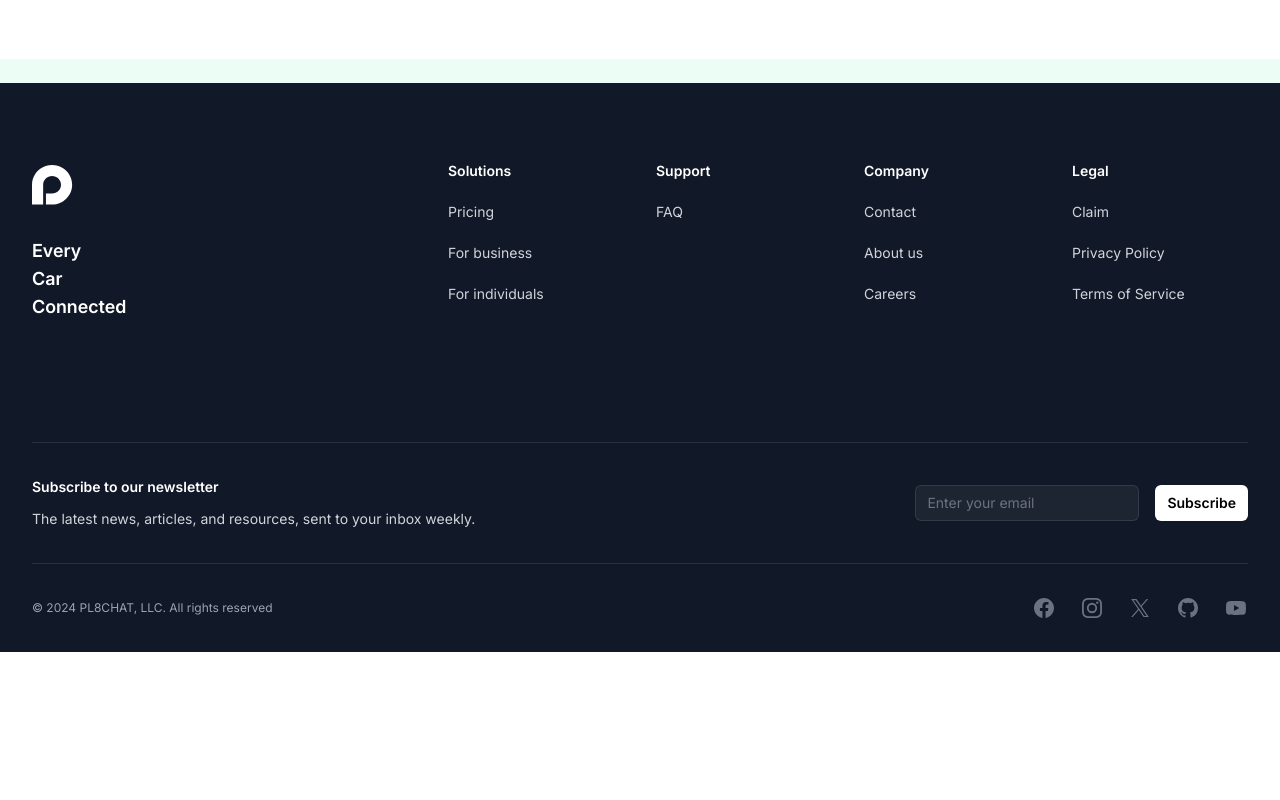
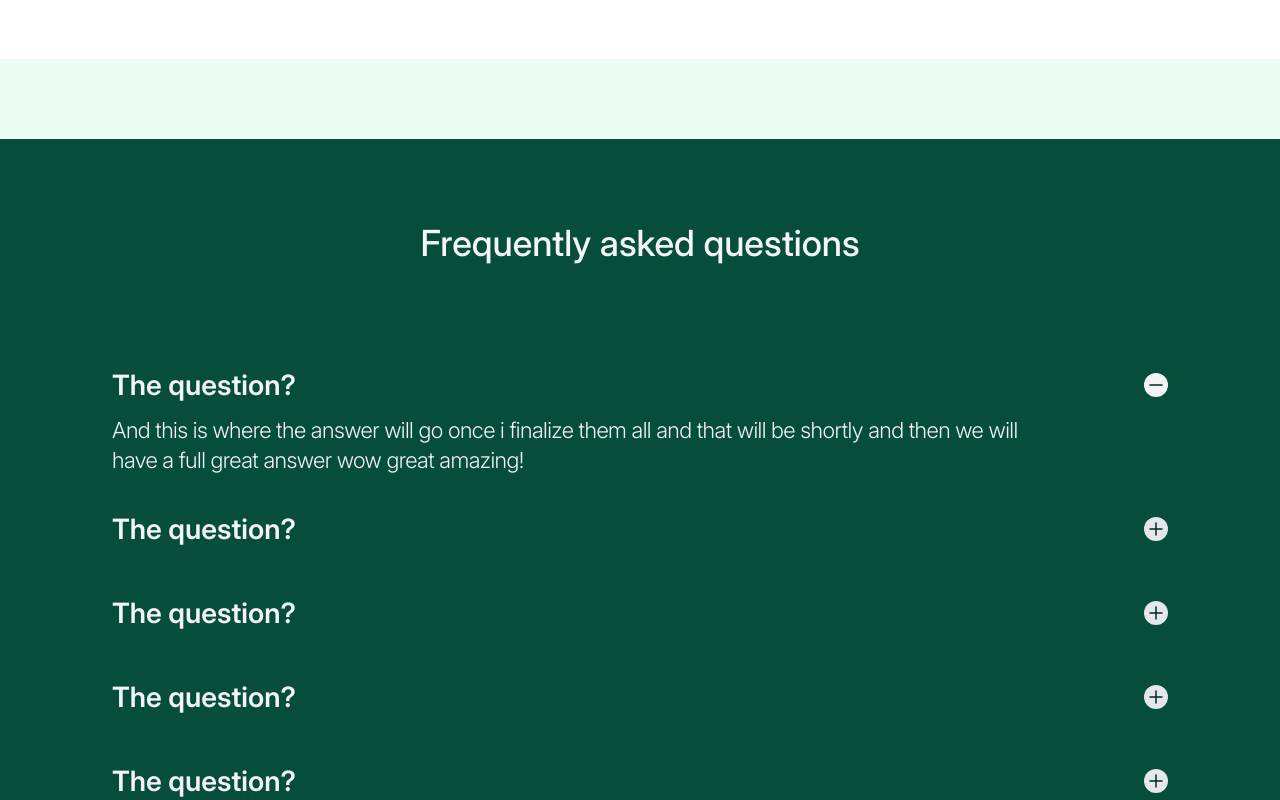
Before and after one commit to pl8chat/pl8chat-website, a Next.js app: page / in a window 1280 px wide. Shown: the part 2120-2920 px from the top of the page. Before the commit the page ends 2772 px from the top, so only its background shows below. Built offline with nearby package versions, Linux system fonts and the light colour scheme.

Commit message:
faq added

```diff
--- /dev/null
+++ b/src/components/faq.tsx
@@ -0,0 +1,76 @@
+'use client'
+import { useState } from 'react'
+import PlusIconSVG from './svgs/plusIcon'
+import MinusIconSVG from './svgs/minusIcon'
+
+const faqs = [
+  {
+    id: 1,
+    question: 'The question?',
+    answer: `And this is where the answer will go once i finalize them all and that will be shortly and then we will have a full great answer wow great amazing!`,
+  },
+  {
+    id: 2,
+    question: 'The question?',
+    answer: `And this is where the answer will go once i finalize them all and that will be shortly and then we will have a full great answer wow great amazing!`,
+  },
+  {
+    id: 3,
+    question: 'The question?',
+    answer: `And this is where the answer will go once i finalize them all and that will be shortly and then we will have a full great answer wow great amazing!`,
+  },
+  {
+    id: 4,
+    question: 'The question?',
+    answer: `And this is where the answer will go once i finalize them all and that will be shortly and then we will have a full great answer wow great amazing!`,
+  },
+  {
+    id: 5,
+    question: 'The question?',
+    answer: `And this is where the answer will go once i finalize them all and that will be shortly and then we will have a full great answer wow great amazing!`,
+  },
+  // More questions...
+]
+
+export default function FAQ({ }) {
+  const [openIds, setOpenIds] = useState<number[]>([1]);
+
+  const handleAccordion = (id: number) => {
+    setOpenIds((prevOpenIds) => {
+      if (prevOpenIds.includes(id)) {
+        // If the ID is already in the array, remove it
+        return prevOpenIds.filter(openId => openId !== id);
+      } else {
+        // Otherwise, add the ID to the array
+        return [...prevOpenIds, id];
+      }
+    });
+  };
+
+  return (
+    <div className="self-stretch px-28 py-20 bg-emerald-900 inline-flex flex-col justify-start items-center gap-20">
+      <div className="self-stretch text-center justify-start text-neutral-100 text-4xl font-medium leading-[48px]">Frequently asked questions</div>
+      <div className="self-stretch flex flex-col justify-start items-start gap-4">
+        {faqs.map((faq) => (
+          <div key={faq.id} className='w-full pt-6 flex flex-col gap-4'>
+            <button onClick={() => handleAccordion(faq.id)} className='flex w-full items-start justify-between text-left text-gray-100'>
+              <span className="text-[28px] font-semibold leading-7">{faq.question}</span>
+              <span className="ml-6 flex h-7 items-center">
+                {openIds.includes(faq.id) ? (
+                  <MinusIconSVG />
+                ) : (
+                  <PlusIconSVG />
+                )}
+              </span>
+            </button>
+            <div className={`${openIds.includes(faq.id) ? 'accordionOpen accordion' : 'accordion'}`}>
+              <div className={`pr-[120px] text-gray-100 text-[22px] font-light leading-[30px] tracking-tight accordionInner`}>
+                {faq.answer}
+              </div>
+            </div>
+          </div>
+        ))}
+      </div>
+    </div>
+  )
+}
--- a/src/components/featureSection.tsx
+++ b/src/components/featureSection.tsx
@@ -11,6 +11,7 @@ import ChatBubbleSVG from './svgs/chatBubble'
 import PhoneIconSVG from './svgs/phoneIcon'
 import AppStoreSVG from './svgs/appleAppStore'
 import GooglePlayStoreSVG from './svgs/googlePlayStore'
+import FAQ from './faq'
 import { FC } from 'react'
 import { isPromise } from 'util/types'
 
@@ -132,8 +133,8 @@ const FeatureSection: FC = () => {
                     <div
                       key={index}
                       className="w-[644px] self-stretch px-6 py-2.5 hover:bg-gray-100 rounded-tl-3xl rounded-bl-3xl inline-flex justify-start items-start gap-2"
-                      onMouseEnter={() => {setHoveredIndex(index);}}
-                      onMouseLeave={() => {setHoveredIndex(null);}}
+                      onMouseEnter={() => { setHoveredIndex(index); }}
+                      onMouseLeave={() => { setHoveredIndex(null); }}
                     >
                       <div className="flex-1 self-stretch inline-flex flex-col justify-center items-start">
                         <div className="inline-flex justify-start items-center gap-3">
@@ -171,6 +172,7 @@ const FeatureSection: FC = () => {
             </div>
           </div>
         </div>
+        <FAQ />
       </div>
     </div>
   )
--- /dev/null
+++ b/src/components/svgs/minusIcon.tsx
@@ -0,0 +1,5 @@
+import MinusIcon from '../../../public/assets/images/minusIcon.svg';
+
+export default function MinusIconSVG() {
+  return <MinusIcon />;
+}
--- /dev/null
+++ b/src/components/svgs/plusIcon.tsx
@@ -0,0 +1,5 @@
+import PlusIcon from '../../../public/assets/images/plusIcon.svg';
+
+export default function PlusIconSVG() {
+  return <PlusIcon />;
+}
```
Also changed, not shown: public/assets/images/minusIcon.svg (added), public/assets/images/plusIcon.svg (added).
